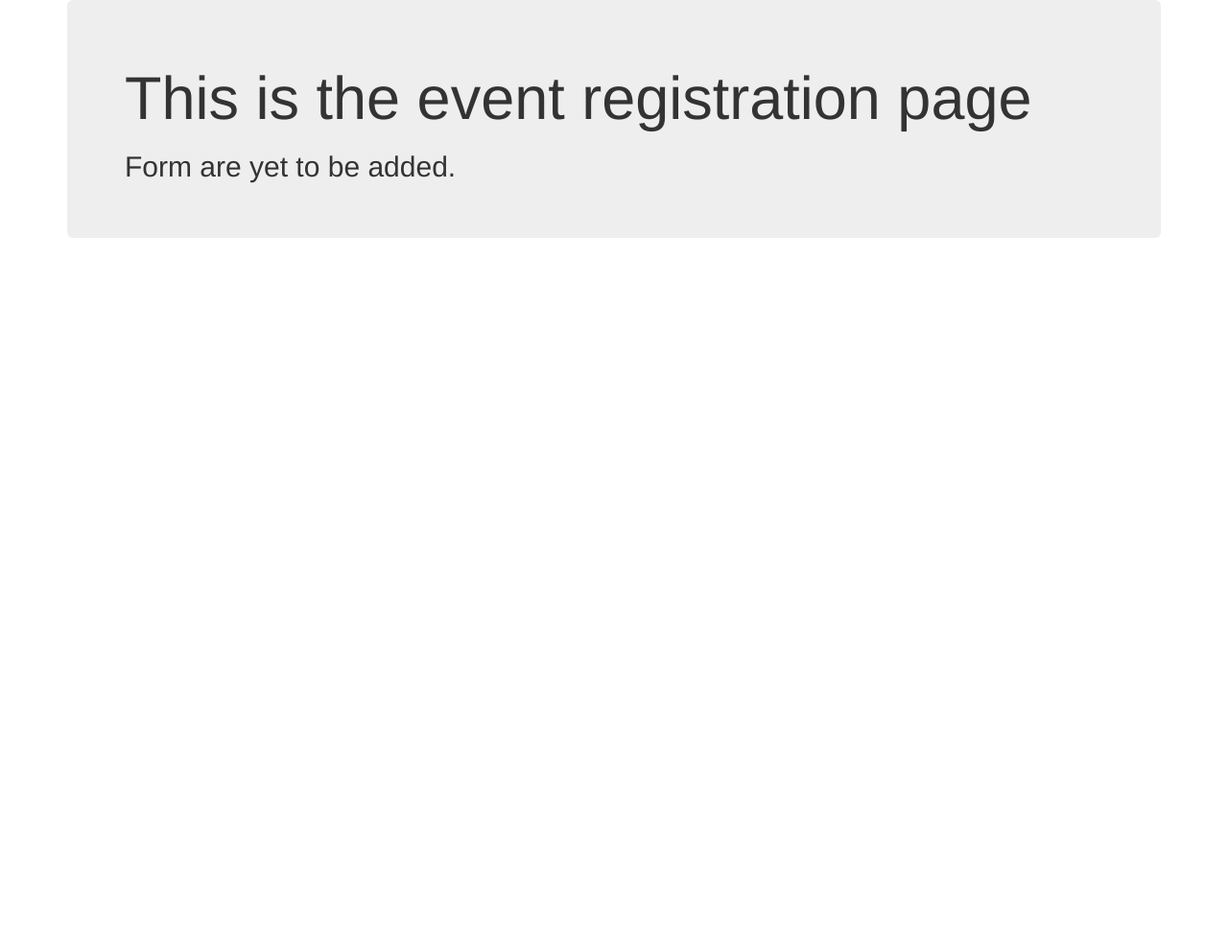
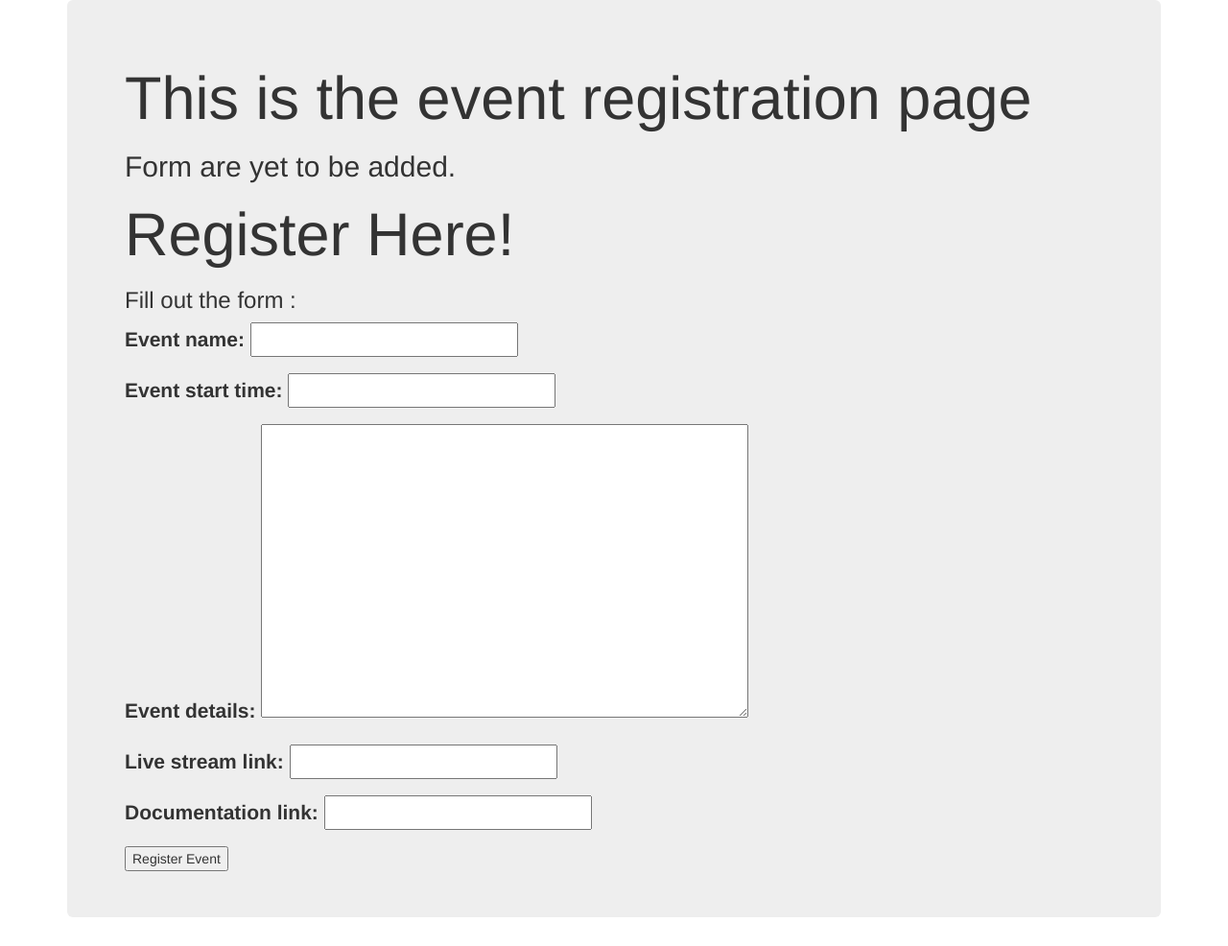
Before and after one commit to dat-adi/oschub, a Django app: template event_regis/templates/event_regis/register_event.html in a window 1280 px wide. Shown: the whole page at 96% size. Before the commit the page ends 248 px from the top, so only its background shows below. Run offline with Django 3.2, Linux system fonts and the light colour scheme; the template is opened without the code that fills it: values that come from a table or form of the project are taken from there, others are empty; some libraries are stand-ins or nearby versions.

Commit message:
EventRegistration form created

```diff
--- a/event_regis/forms.py
+++ b/event_regis/forms.py
@@ -0,0 +1,12 @@
+from django import forms
+from event_regis.models import Event
+
+
+class EventRegistration(forms.ModelForm):
+    class Meta:
+        model = Event
+        fields = ('event_name',
+                  'event_start_time',
+                  'event_details',
+                  'live_stream_link',
+                  'documentation_link')
--- a/event_regis/templates/event_regis/register_event.html
+++ b/event_regis/templates/event_regis/register_event.html
@@ -2,4 +2,15 @@
 {% block body_block %}
     <h1>This is the event registration page</h1>
     <h2>Form are yet to be added.</h2>
+    {% if registered %}
+        <h1>Thank you for registering.</h1>
+    {% else %}
+        <h1>Register Here!</h1>
+        <h3>Fill out the form : </h3>
+        <form enctype="multipart/form-data" method="POST">
+            {% csrf_token %}
+            {{ event_registration_form.as_p }}
+            <input type="submit" value="Register Event">
+        </form>
+    {% endif %}
 {% endblock %}
```
